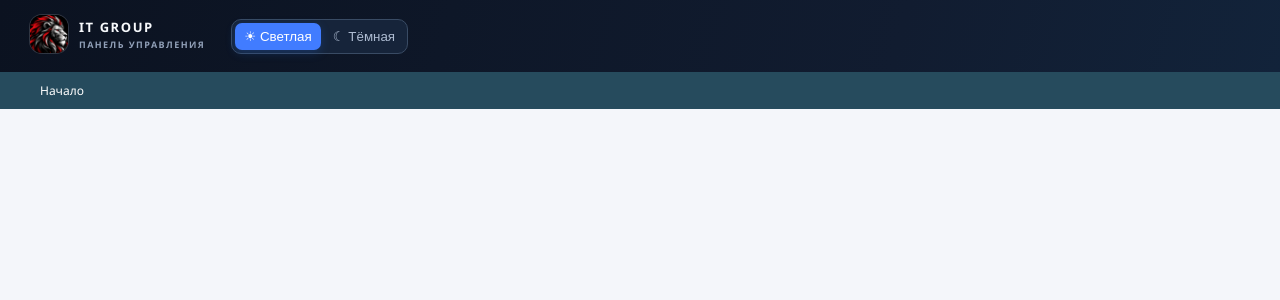
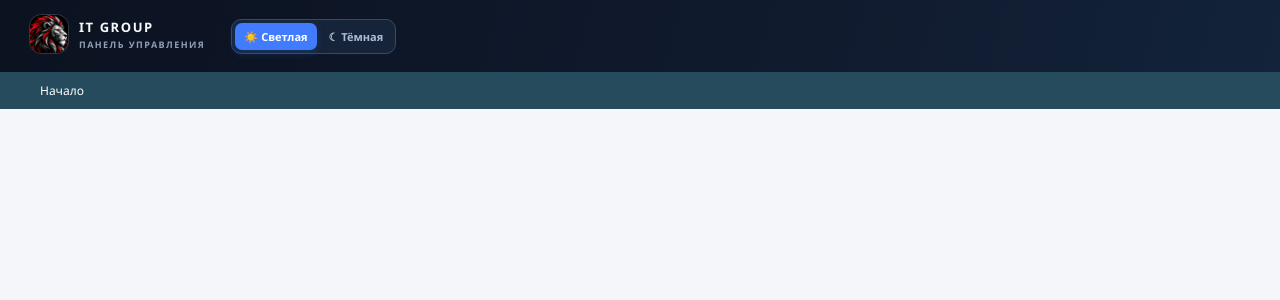
Before and after one commit to mars485/it-group, a Django app: template templates/admin/base_site.html in a window 1280 px wide. Shown: the top 300 px of the page. Run offline with Django 5.2, Linux system fonts and the light colour scheme; the template is opened without the code that fills it, so the values that code supplies are empty; data comes from the database, SQL or seed files in the repository.

Commit message:
Уточнить типографику переключателя темы

```diff
--- a/static/css/admin.css
+++ b/static/css/admin.css
@@ -244,7 +244,7 @@ body.login #content .it-login-message h1 { color: #fff; }
 .it-admin-mark, .it-login-mark { overflow: hidden; background: #050608; box-shadow: 0 0 0 1px rgb(255 255 255 / 15%); }
 .it-admin-mark img, .it-login-mark img { display: block; width: 100%; height: 100%; object-fit: cover; }
 .it-theme-switch { display: inline-flex; align-items: center; gap: 3px; padding: 3px; border: 1px solid #394b64; border-radius: 10px; background: #16243a; }
-.it-theme-switch button { border: 0; border-radius: 7px; padding: 6px 9px; background: transparent; color: #aebcd2; font: 600 11px inherit; cursor: pointer; }
+.it-theme-switch button { border: 0; border-radius: 7px; padding: 6px 9px; background: transparent; color: #aebcd2; font-size: 11px; font-weight: 600; font-family: inherit; cursor: pointer; }
 .it-theme-switch button[aria-pressed="true"] { background: #417cff; color: #fff; box-shadow: 0 3px 10px rgb(31 88 190 / 30%); }
 .it-theme-switch button:hover:not([aria-pressed="true"]) { background: #233650; color: #fff; }
 .it-theme-switch button:focus-visible { outline: 2px solid #52d6dc; outline-offset: 2px; }
```
